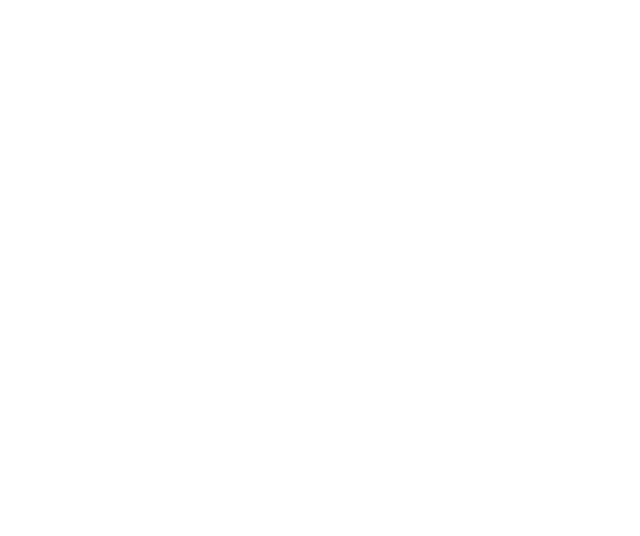
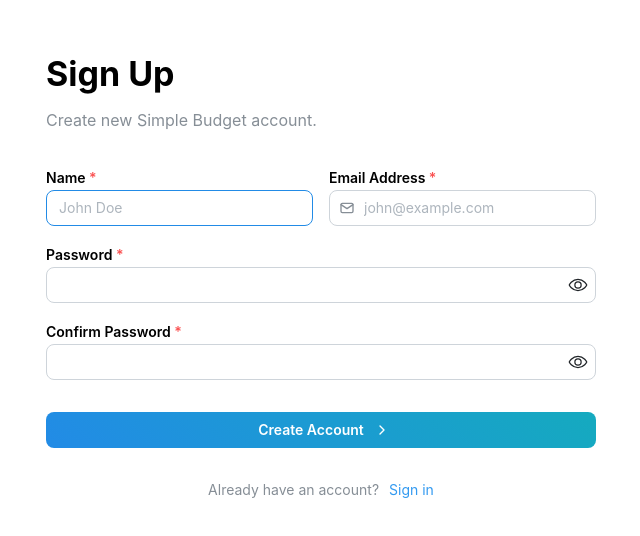
Before and after one commit to pakapoltanachaisith/simple-budget-client, a React (Vite) app: page /register in a window 1280 px wide. Before the commit this address had no page. Shown: the part 124-660 px from the top of the page, without its empty margins (319-959 px from the left). Built offline with nearby package versions, Linux system fonts and the light colour scheme.

Commit message:
Add Register page and update routing in main.tsx

```diff
--- a/src/main.tsx
+++ b/src/main.tsx
@@ -7,7 +7,8 @@
 import "@/index.css";
 import Home from "@/routes/home";
 import AuthLayout from "@/layouts/auth-layout";
-import Login from "./routes/login";
+import Login from "@/routes/login";
+import Register from "@/routes/register";
 
 createRoot(document.getElementById("root")!).render(
   <StrictMode>
@@ -17,6 +18,7 @@
           <Route index element={<Home />} />
           <Route element={<AuthLayout />}>
             <Route path="login" element={<Login />} />
+            <Route path="register" element={<Register />} />
           </Route>
         </Routes>
       </BrowserRouter>
--- /dev/null
+++ b/src/routes/register.tsx
@@ -0,0 +1,84 @@
+import {
+  Box,
+  Title,
+  Text,
+  Flex,
+  Stack,
+  TextInput,
+  PasswordInput,
+  Button,
+} from "@mantine/core";
+import { IconChevronRight, IconMail } from "@tabler/icons-react";
+import { Link } from "react-router";
+
+export default function Register() {
+  return (
+    <Box w="90%" maw={550}>
+      <Box>
+        <Title order={1}>Sign Up</Title>
+        <Text c="dimmed" mt="sm">
+          Create new Simple Budget account.
+        </Text>
+      </Box>
+
+      <Box component="form" mt="xl">
+        <Stack gap="md" mb="xl">
+          <Flex direction={{ base: "column", md: "row" }} gap="md">
+            <TextInput
+              id="name"
+              name="name"
+              label="Name"
+              w="100%"
+              required
+              autoFocus
+              placeholder="John Doe"
+            />
+            <TextInput
+              id="email"
+              name="email"
+              label="Email Address"
+              leftSection={<IconMail size={16} />}
+              placeholder="john@example.com"
+              required
+              w="100%"
+            />
+          </Flex>
+          <PasswordInput
+            id="password"
+            name="password"
+            label="Password"
+            required
+          />
+          <PasswordInput
+            id="password_confirmation"
+            name="password_confirmation"
+            label="Confirm Password"
+            required
+          />
+        </Stack>
+        <Button
+          type="submit"
+          fullWidth
+          variant="gradient"
+          rightSection={<IconChevronRight size={16} />}>
+          Create Account
+        </Button>
+      </Box>
+
+      <Flex gap="xs" justify="center" mt="xl">
+        <Text size="sm" c="dimmed">
+          Already have an account?
+        </Text>
+        <Text
+          component={Link}
+          to="/login"
+          size="sm"
+          style={(theme) => ({
+            color: theme.colors[theme.primaryColor][5],
+          })}>
+          Sign in
+        </Text>
+      </Flex>
+    </Box>
+  );
+}
```
